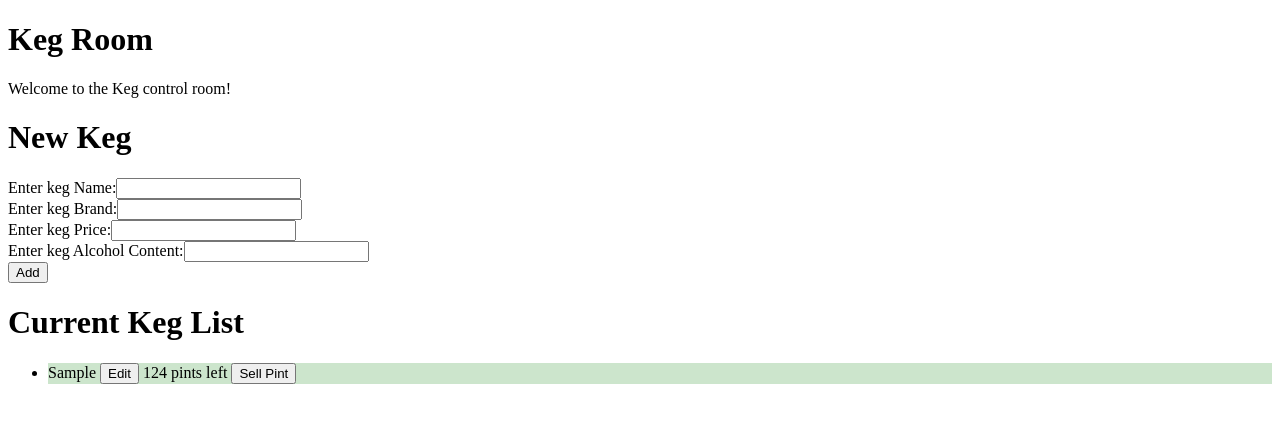
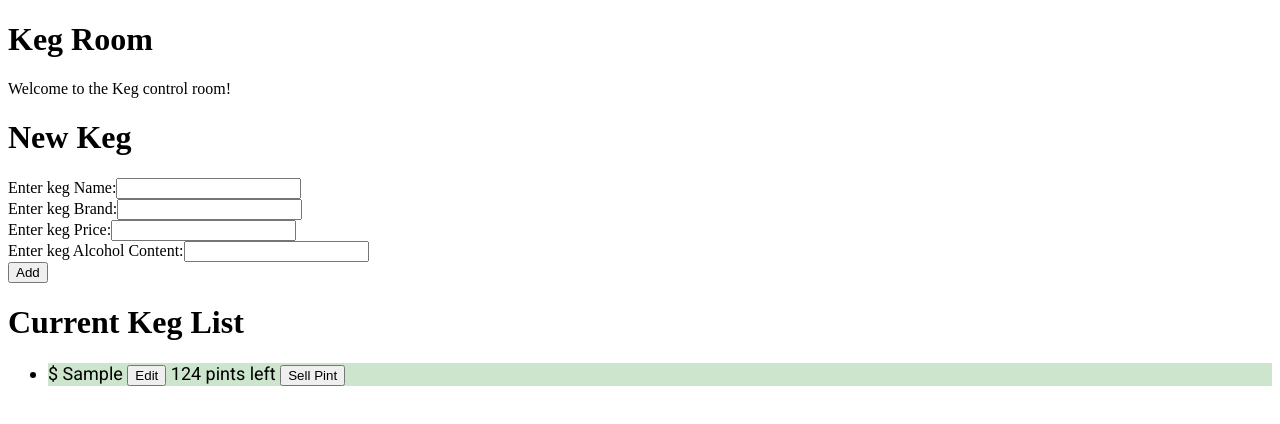
Before and after one commit to rogueminx/keg-room, an Angular app: page / in a window 1280 px wide. Both pictures are taken after typing "Sample", "Sample", "Sample", "Sample" into the empty fields and a click on the button "Add". Shown: the top 424 px of the page. Built offline with nearby package versions, Linux system fonts and the light colour scheme.

Commit message:
show price with $ according to expense and bold based on alcohol content

```diff
--- a/src/app/keg-list/keg-list.component.css
+++ b/src/app/keg-list/keg-list.component.css
@@ -1,7 +1,22 @@
 .nearEmpty{
   background-color: #ff9999;
+  font-family: 'Roboto', sans-serif;
+  font-weight: 700;
+  font-size: 18px;
 }
 
 .nearFull{
   background-color: #cce5cc;
+    font-family: 'Roboto', sans-serif;
+  font-weight: 400;
 }
+
+#highContent{
+  font-weight: 800;
+  font-size: 18px;
+}
+
+#lowContent{
+  font-weight: 400;
+  font-size: 18px;
+}
--- a/src/app/keg-list/keg-list.component.html
+++ b/src/app/keg-list/keg-list.component.html
@@ -1,4 +1,4 @@
 <h1>Current Keg List</h1>
 <ul>
-  <li [class]="nearEmpty(keg)" *ngFor="let keg of childKegList">{{keg.name}}  <button (click)="editButtonClicked(keg)">Edit</button> {{keg.amountLeft}} pints left <button (click)="sellPintClicked(keg)">Sell Pint</button></li>
+  <li [class]="nearEmpty(keg)" [id]="alcoholContent(keg)" *ngFor="let keg of childKegList">{{expensiveKeg(keg)}} {{keg.name}}  <button (click)="editButtonClicked(keg)">Edit</button> {{keg.amountLeft}} pints left <button (click)="sellPintClicked(keg)">Sell Pint</button></li>
 </ul>
--- a/src/app/keg-list/keg-list.component.ts
+++ b/src/app/keg-list/keg-list.component.ts
@@ -26,4 +26,22 @@ export class KegListComponent {
       return "nearFull"
     }
   }
+
+  expensiveKeg(keg){
+    if( keg.price >= 7.01) {
+      return "$$$"
+    } else if ((keg.price >= 5) && (keg.price <= 7)) {
+      return "$$"
+    } else {
+      return "$"
+    }
+  }
+
+  alcoholContent(keg){
+    if (keg.alcoholContent >= 6) {
+      return "highContent"
+    } else {
+      return "lowContent"
+    }
+  }
 }
--- a/src/index.html
+++ b/src/index.html
@@ -1,6 +1,7 @@
 <!doctype html>
 <html lang="en">
 <head>
+  <link href="https://fonts.googleapis.com/css?family=Roboto:400,400i,700,700i" rel="stylesheet">
   <meta charset="utf-8">
   <title>KegRoom</title>
   <base href="/">
```
